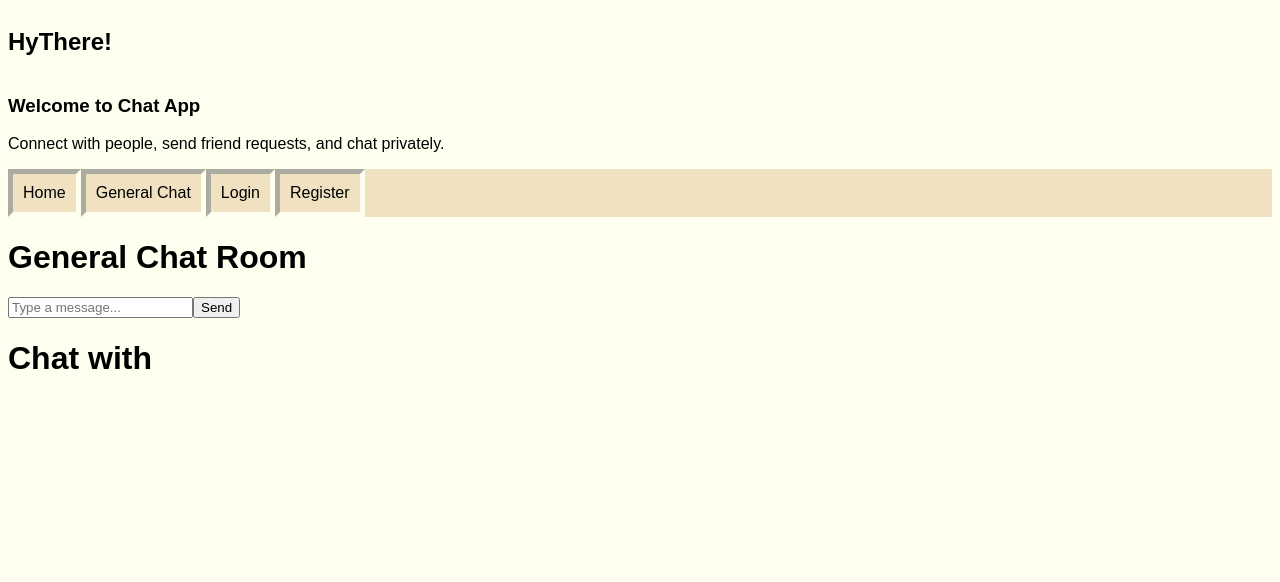
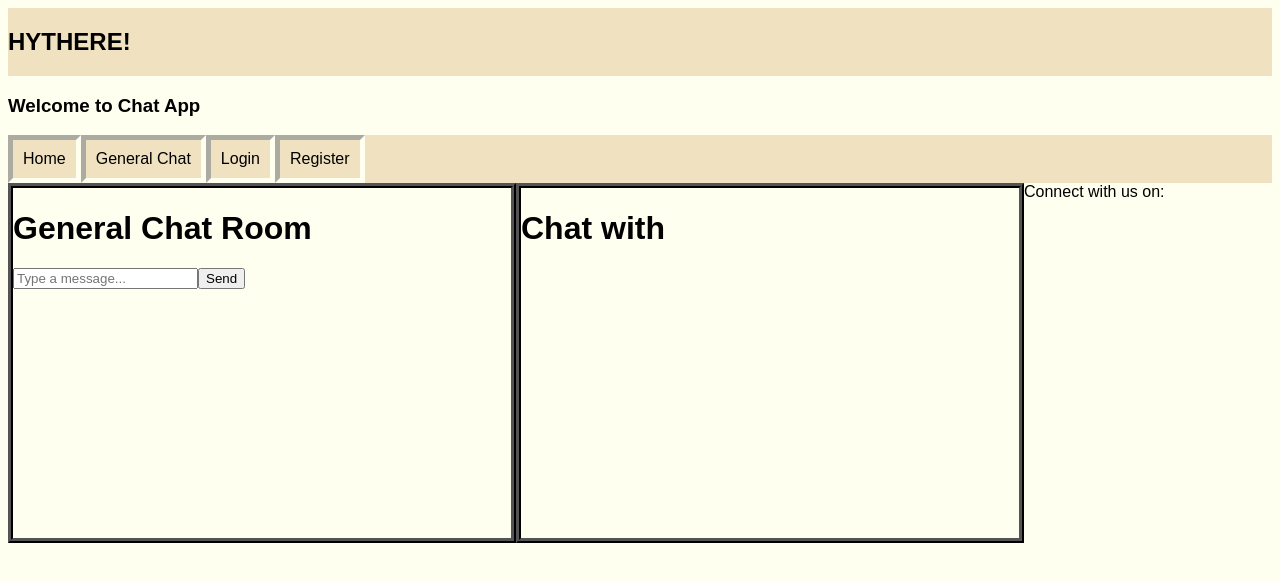
Before and after one commit to vijay-kittu/Chat-App, a React (Create React App) app: page / in a window 1280 px wide. Shown: the top 582 px of the page. Built offline with nearby package versions, Linux system fonts and the light colour scheme.

Commit message:
added extra components and changed css style

```diff
--- a/src/App.css
+++ b/src/App.css
@@ -23,6 +23,7 @@ body {
 .head{
   display: flex;
   flex-direction: column;
+  background-color: #F0E2C1;
 }
 
 .navbar {
@@ -45,3 +46,36 @@ body {
 .section:hover {
   border-style:double;
 }
+
+.homepage_distribution {
+  display: flex;
+  flex-wrap: wrap;
+}
+
+.general_chat {
+  flex: 1 1 400px;
+  max-width: 100%;
+  min-width: 300px;
+  min-height: 350px;
+  border-width: 5px;
+  border-color: black;
+  border-style:ridge;
+}
+
+.private_chat {
+  flex: 1 1 400px;
+  max-width: 100%;
+  min-width: 300px;
+  min-height: 350px;
+  border-width: 5px;
+  border-color: black;
+  border-style:ridge;
+}
+
+.contact {
+  flex: 1 1 150px;
+  max-width: 100%;
+  min-width: 100px;
+  min-height: 350px;
+
+}
--- a/src/App.js
+++ b/src/App.js
@@ -7,6 +7,8 @@ import PrivateChat from './components/PrivateChat';
 import Register from './components/Register';
 import Login from './components/Login';
 import Navbar from './components/Navbar';
+import Contact from './components/Contact';
+
 import './App.css'
 //import { AuthProvider } from './context/AuthContext';
 
@@ -24,9 +26,10 @@ function App() {
           <Route path="/login" element={<Login />} />
         </Routes>
         <Navbar />
-        <div>
+        <div className='homepage_distribution'>
           <Chat />
           <PrivateChat />
+          <Contact />
         </div>
       </Router>
     </div>
--- a/src/components/Chat.js
+++ b/src/components/Chat.js
@@ -12,7 +12,7 @@ const Chat = () => {
   };
 
   return (
-    <div>
+    <div className='general_chat'>
       <h1>General Chat Room</h1>
       <div className="chat-box">
         {messages.map((msg, index) => (
--- /dev/null
+++ b/src/components/Contact.js
@@ -0,0 +1,11 @@
+import React from 'react';
+
+const Contact = () => {
+    return(
+        <div className='contact'>
+            Connect with us on:
+        </div>
+    );
+}
+
+export default Contact;
--- a/src/components/Home.js
+++ b/src/components/Home.js
@@ -3,10 +3,9 @@ import React from 'react';
 const Home = () => (
   <div className='home'>
     <div className='head'>
-      <h2>HyThere!</h2>
+      <h2>HYTHERE!</h2>
     </div>
     <h3>Welcome to Chat App</h3>
-    <p>Connect with people, send friend requests, and chat privately.</p>
   </div>
 );
 
--- a/src/components/PrivateChat.js
+++ b/src/components/PrivateChat.js
@@ -3,7 +3,11 @@ import { useParams } from 'react-router-dom';
 
 const PrivateChat = () => {
   const { userId } = useParams();
-  return <h1>Chat with {userId}</h1>;
+  return(
+    <div className='private_chat'>
+      <h1>Chat with {userId}</h1>
+    </div>
+  );
 };
 
 export default PrivateChat;
```
